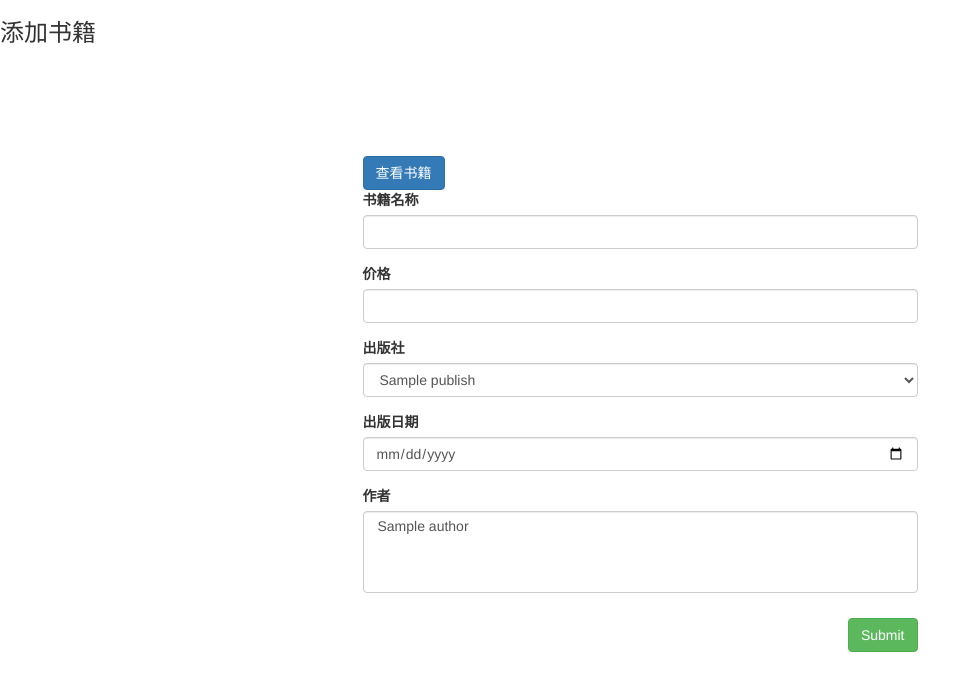
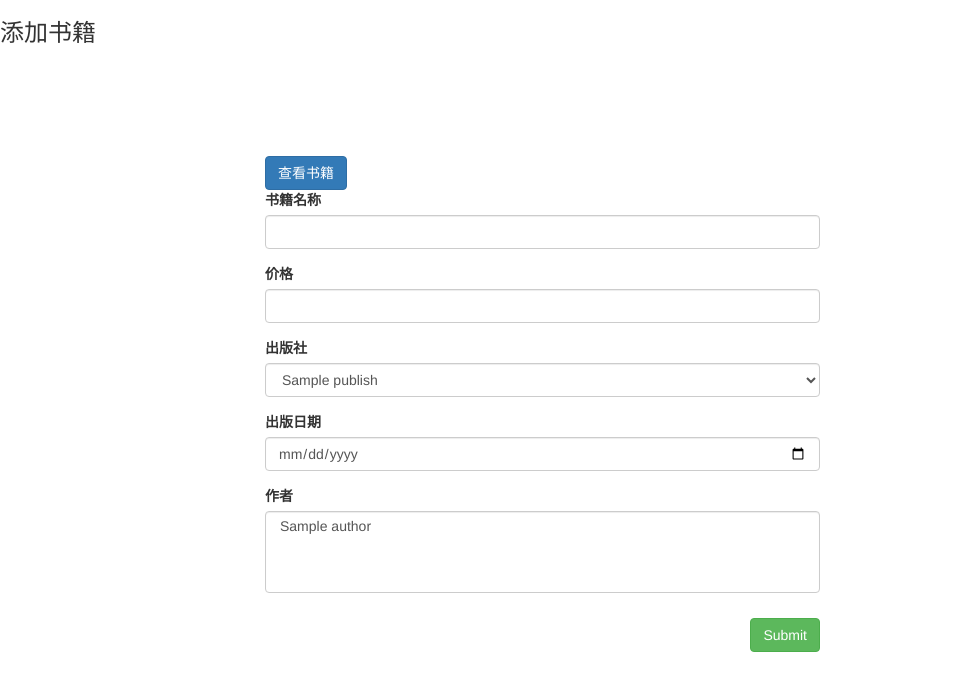
Before and after one commit to Hupoz/my_Django, a Django app: template BookManage/templates/BookManage/addbook.html in a window 1280 px wide. Shown: the top 691 px of the page, without its empty margins (0-980 px from the left). Run offline with Django 3.2, Linux system fonts and the light colour scheme; the template is opened without the code that fills it: values that come from a table or form of the project are taken from there, others are empty; tables that the repository leaves empty hold one stand-in row (values such as "Sample post"); parts of the project's set-up code (start-up, migrations or seed data) failed here and were passed over.

Commit message:
第二次提交： 1、修改BookManage中的“添加书籍”的样式； 2、注释掉删除书籍的url。

```diff
--- a/BookManage/templates/BookManage/addbook.html
+++ b/BookManage/templates/BookManage/addbook.html
@@ -18,7 +18,7 @@
 
 <div class="container">
     <div class="row">
-        <div class="col-md-6 col-md-offset-3">
+        <div class="col-md-6 col-md-offset-2">
             <a href="/bookpro/books/" class="btn btn-primary">查看书籍</a>
             <form action="" method="post">
                 {% csrf_token %}
--- a/BookManage/urls.py
+++ b/BookManage/urls.py
@@ -6,7 +6,7 @@ from BookManage import views
 urlpatterns = [
     path('addbook/', views.addbook, name="addbook"),
     path('books/', views.books, name="books"),
-    re_path(r'(?P<id>\d+)/delete/', views.delbook, name="delbook"),  # ?P<名称>——有名分组，可防止传参混乱
+    # re_path(r'(?P<id>\d+)/delete/', views.delbook, name="delbook"),  # ?P<名称>——有名分组，可防止传参混乱
     re_path(r'(?P<id>\d+)/edit/', views.editbook, name="editbook")
 
 ]
```
